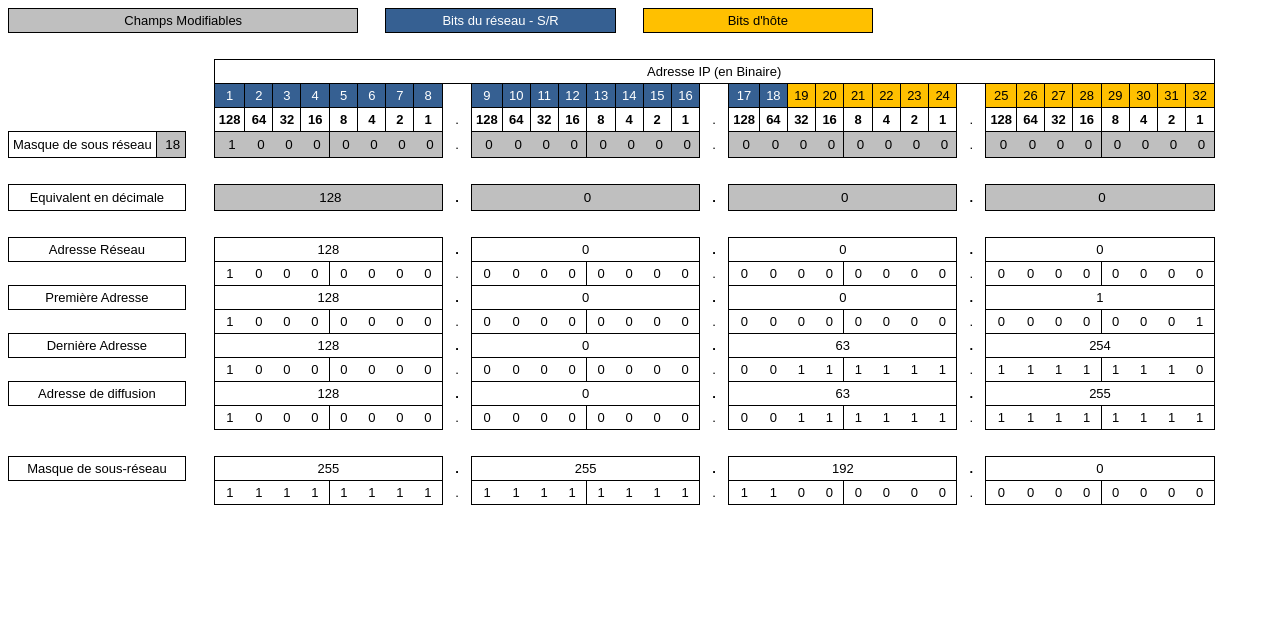
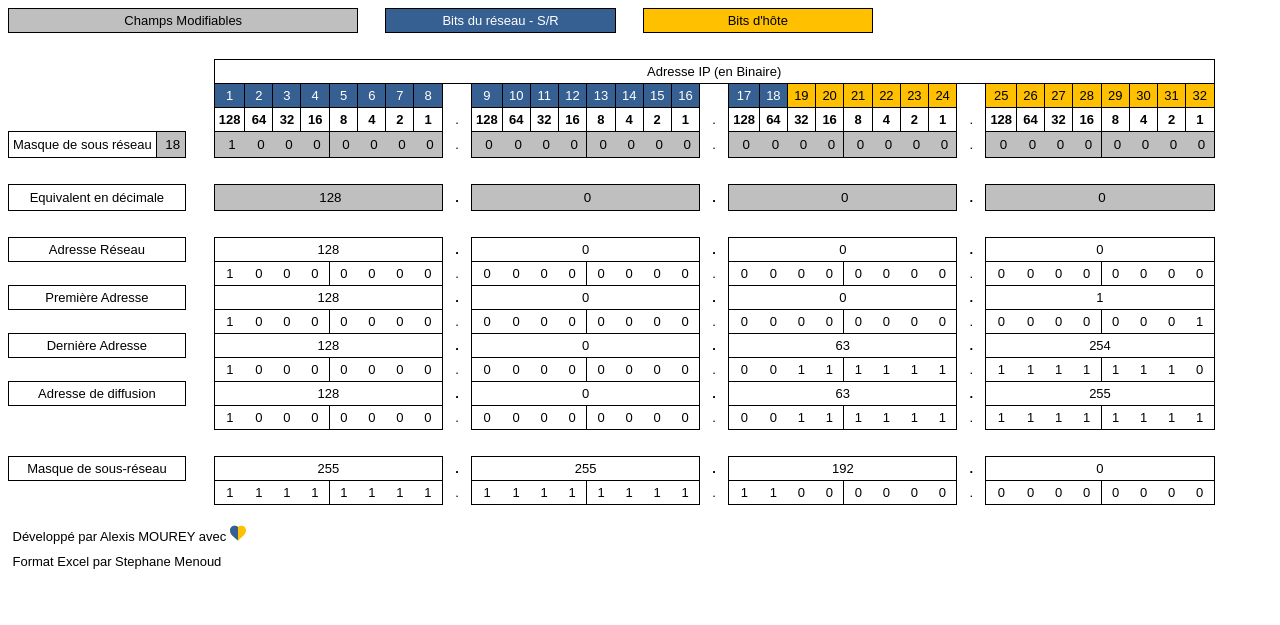
Before and after one commit to xixi52/IPCalculator, a PHP site: page / in a window 1280 px wide. Shown: the top 625 px of the page. Run offline with PHP 8.4, Linux system fonts and the light colour scheme.

Commit message:
Add credits

```diff
--- a/assets/css/main.css
+++ b/assets/css/main.css
@@ -118,3 +118,24 @@ table {
     border: none;
     outline: none;
 }
+
+.credit-by, .credit-excel {
+    text-align: inherit;
+}
+
+.credit-by {
+    padding-top: 20px;
+}
+
+.credit-by img {
+    width: 16px;
+}
+
+a {
+    text-decoration: none;
+    color: #000;
+}
+
+a:hover {
+    color: #366092;
+  }
--- a/index.php
+++ b/index.php
@@ -382,6 +382,14 @@
               }
             } ?>
         </tr>
+        <!-- Credit -->
+        <tr>
+          <td class="noborder blank-cell credit-by" colspan="38"><a href="https://github.com/xixi52">Développé par Alexis MOUREY avec <img src="assets/img/heart.svg"></a></td>
+        </tr>
+        <!-- Link -->
+        <tr>
+          <td class="noborder blank-cell credit-excel" colspan="38"><a href="http://www.tontonfred.net/blog/?p=1978">Format Excel par Stephane Menoud</a></td>
+        </tr>
       </tbody>
     </table>
     <!-- /TABLE -->
```
Also changed, not shown: assets/img/heart.svg (added).
